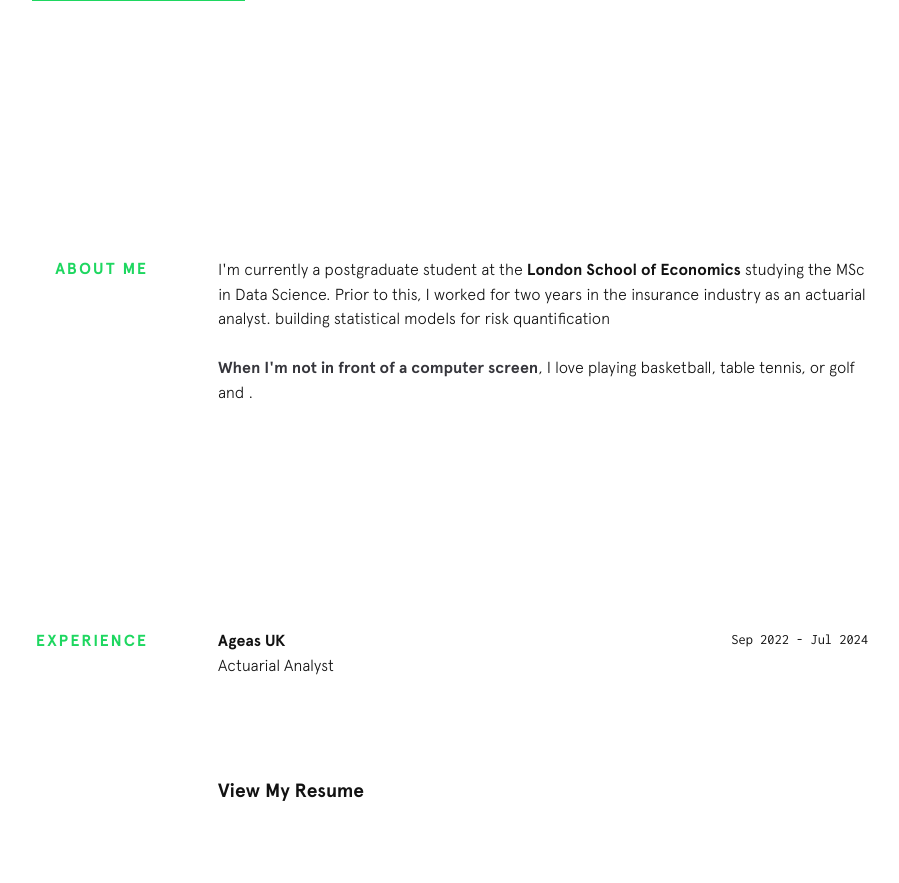
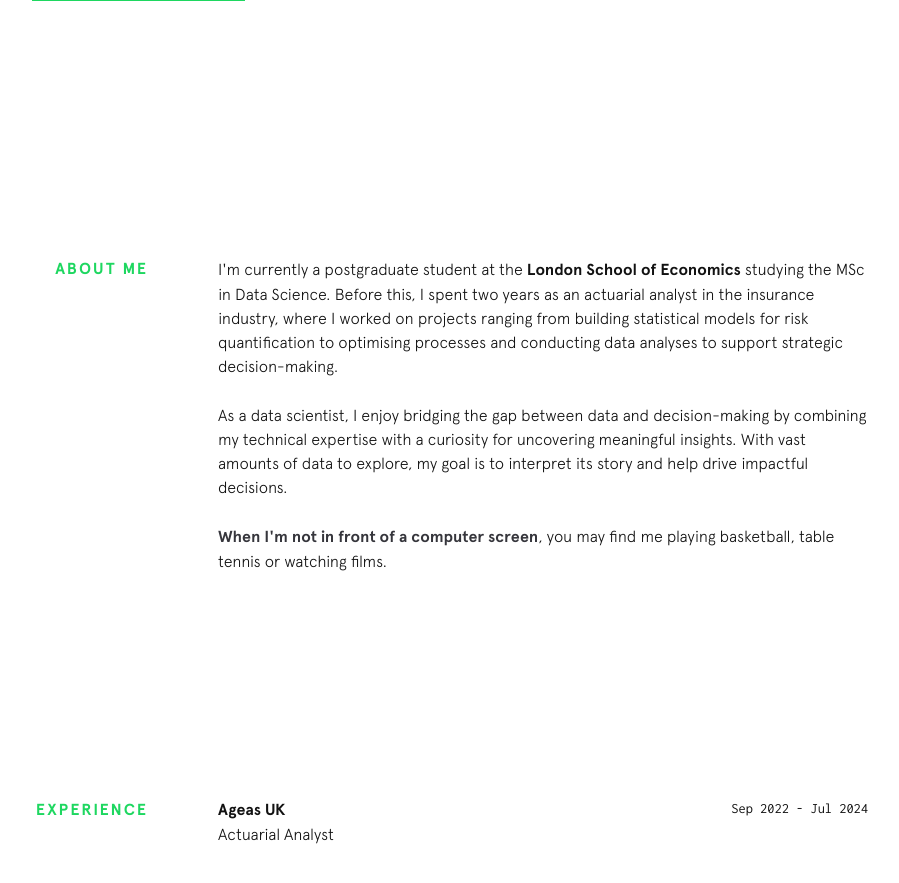
Before and after one commit to belowwind-islander/belowwind-islander.github.io, a Jekyll site: the page built from index.html, in a window 1280 px wide and 900 px high, scrolled down 743 px. Shown: the top 883 px of the window, without its empty margins (232-1131 px from the left). Built offline with Jekyll 4.4.1, drawn with Linux system fonts in a browser that asks for light colours; nearby versions of some CDN libraries.

Commit message:
feat: about me :D

```diff
--- a/_includes/background.html
+++ b/_includes/background.html
@@ -3,15 +3,18 @@
   <div class="section__content">
     <p>
       I'm currently a postgraduate student at the <a class="underline-link" href="https://www.lse.ac.uk/statistics" target="_blank">London School of Economics</a> studying the MSc in Data Science.
-      Prior to this, I worked for two years in the insurance industry as an actuarial analyst.  building statistical models for risk quantification
+      Before this, I spent two years as an actuarial analyst in the insurance industry, where I worked on projects ranging from
+      building statistical models for risk quantification to optimising processes and conducting data analyses to support strategic decision-making.
     </p>
 
     <p>
+      As a data scientist, I enjoy bridging the gap between data and decision-making by combining my technical expertise with a curiosity for uncovering meaningful insights.
+      With vast amounts of data to explore, my goal is to interpret its story and help drive impactful decisions.
     </p>
 
     <p>
-      <strong>When I'm not in front of a computer screen</strong>, I love playing basketball, table tennis, or golf
-      and .
+      <strong>When I'm not in front of a computer screen</strong>, you may find me playing basketball, table tennis
+      or watching films.
     </p>
 
     <!-- {% include employment-status.html %} -->
```
